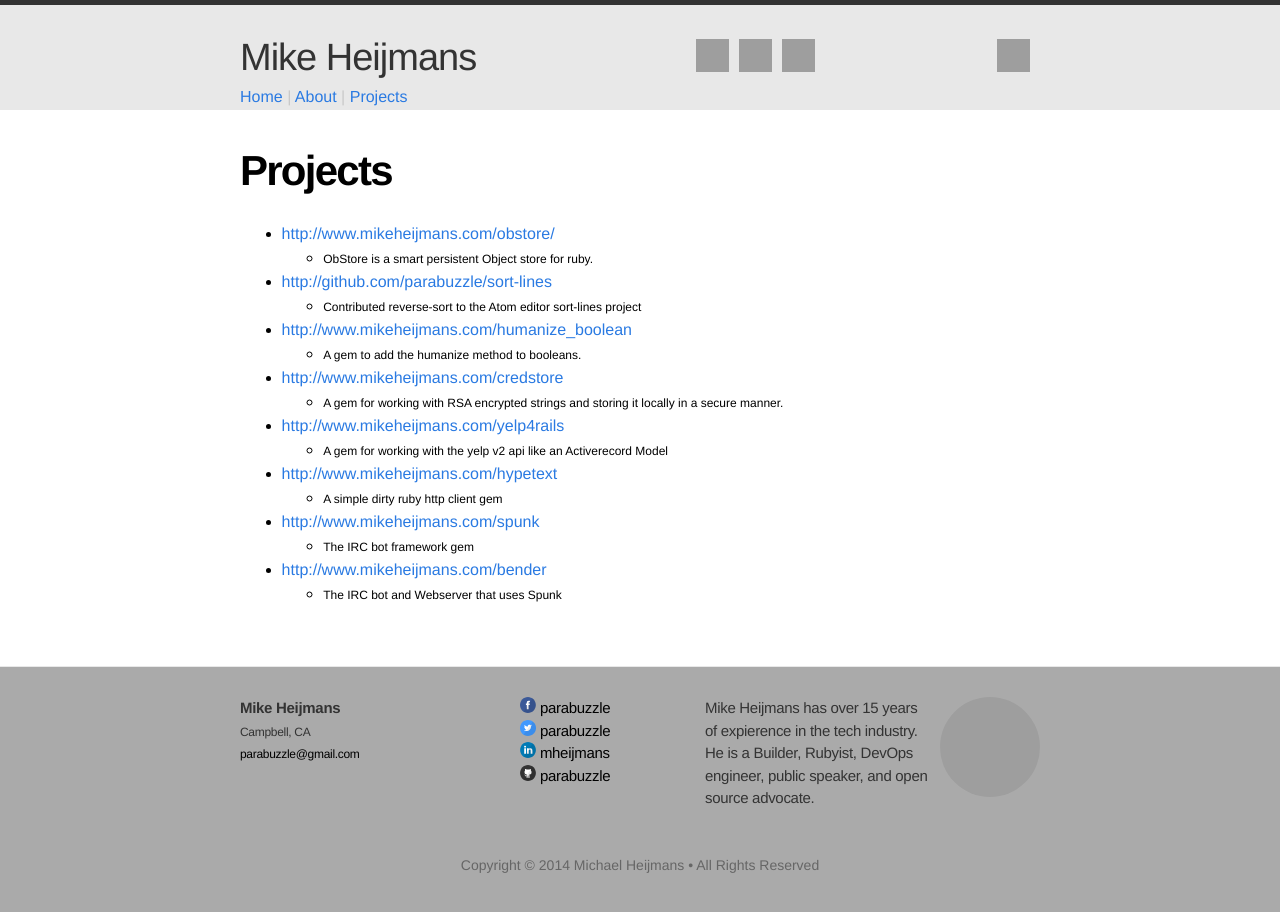
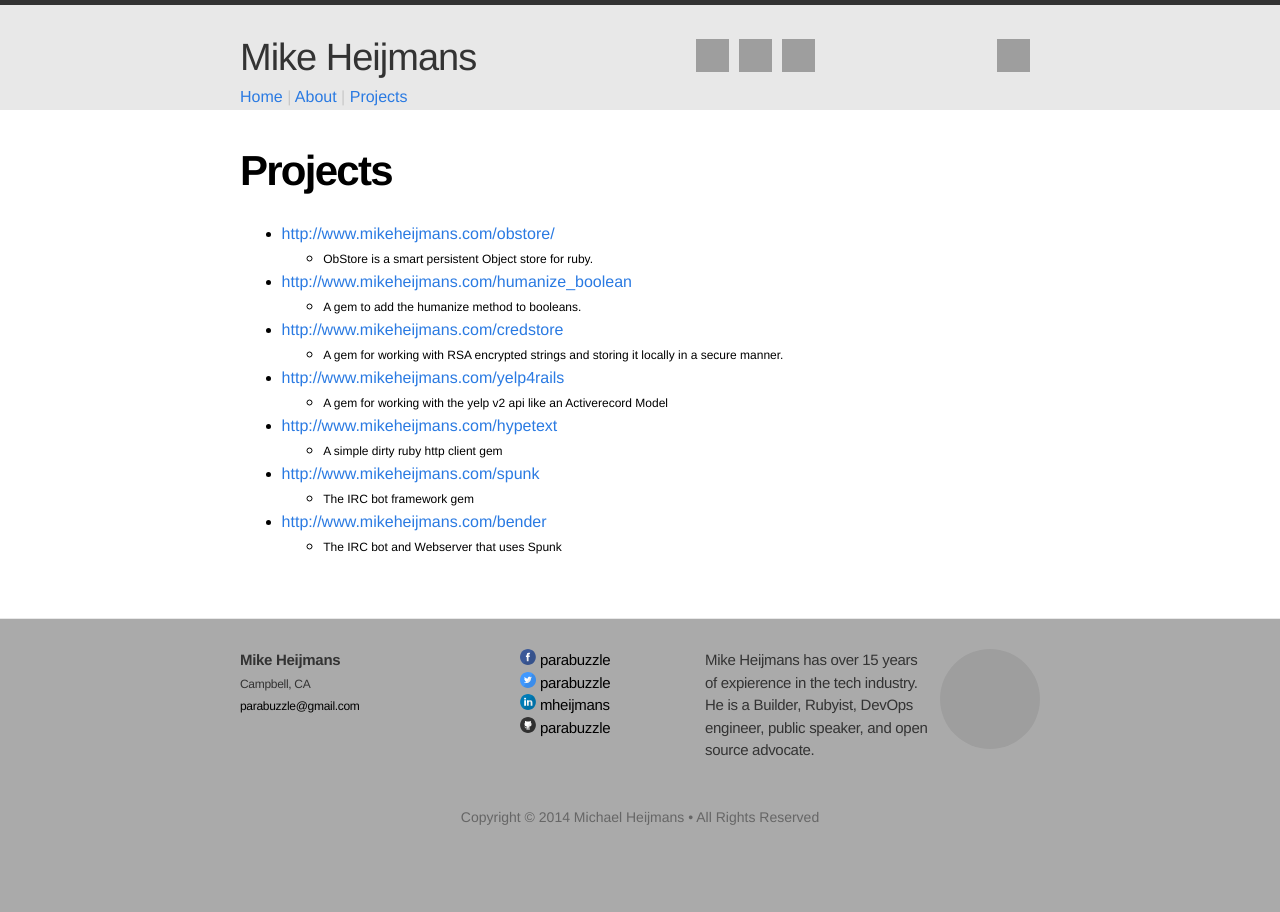
Before and after one commit to parabuzzle/parabuzzle.github.io, a Jekyll site: the page built from projects.md, in a window 1280 px wide, cut to the strip 0-936 px from the top of the page. Shown: the top 912 px of the strip. Built offline with Jekyll 4.4.1, drawn with Linux system fonts in a browser that asks for light colours; grey boxes are pictures that could not be loaded.

Commit message:
remove sort-lines from the list

```diff
--- a/projects.md
+++ b/projects.md
@@ -7,8 +7,6 @@ permalink: /projects/
 
   * <a target="_blank" href="http://www.mikeheijmans.com/obstore/">http://www.mikeheijmans.com/obstore/</a>
     * <span class="small">ObStore is a smart persistent Object store for ruby.</span>
-  * <a target="_blank" href="http://github.com/parabuzzle/sort-lines">http://github.com/parabuzzle/sort-lines</a>
-    * <span class="small">Contributed reverse-sort to the Atom editor sort-lines project</span>
   * <a target="_blank" href="http://www.mikeheijmans.com/humanize_boolean">http://www.mikeheijmans.com/humanize_boolean</a>
     * <span class="small">A gem to add the humanize method to booleans.</span>
   * <a target="_blank" href="http://www.mikeheijmans.com/credstore">http://www.mikeheijmans.com/credstore</a>
```
